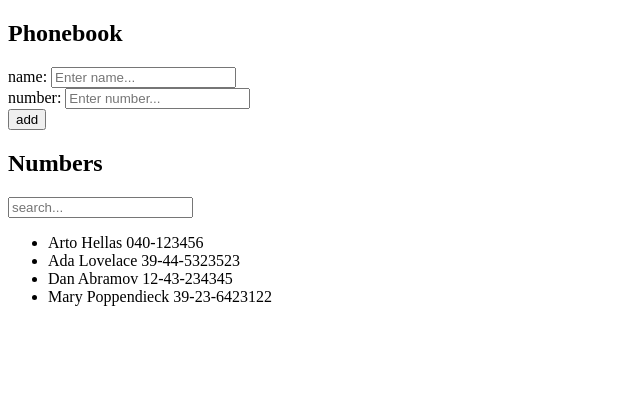
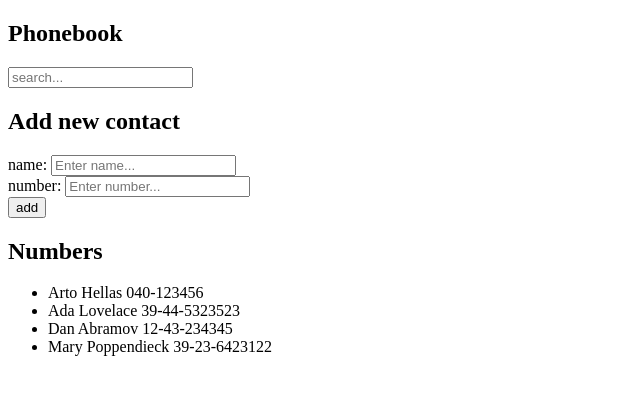
Before and after one commit to Izemmmm/fullstack-course, a React (Vite) app in the folder part2/phoneBook/: page / in a window 1280 px wide. Shown: the top 394 px of the page, without its empty margins (0-640 px from the left). Built offline with nearby package versions, Linux system fonts and the light colour scheme.

Commit message:
2.10: done

```diff
--- a/part2/phoneBook/src/App.jsx
+++ b/part2/phoneBook/src/App.jsx
@@ -1,4 +1,7 @@
 import { useState } from "react";
+import Filter from "./components/Filter";
+import NewContactForm from "./components/NewContactForm";
+import PhoneBook from "./components/PhoneBook";
 
 const App = () => {
   const [persons, setPersons] = useState([
@@ -7,34 +10,11 @@ const App = () => {
     { name: 'Dan Abramov', number: '12-43-234345', id: 3 },
     { name: 'Mary Poppendieck', number: '39-23-6423122', id: 4 }
   ]);
-
-  return (
-    <div>
-      <h2>Phonebook</h2>
-      <NewContactForm persons={persons} setPersons={setPersons} />
-      <h2>Numbers</h2>
-      <PhoneBook persons={persons} />
-    </div>
-  );
-};
-
-function Filter({filter, setFilter}) {
-
-  const handleFilterChange = (event) => {
-    setFilter(event.target.value);
-
-  };
-
-  return (
-    <input placeholder="search..." onChange={handleFilterChange} value={filter} />
-  );
-}
-
-function NewContactForm({persons, setPersons}) {
+  const [filter, setFilter] = useState('');
   const [newName, setNewName] = useState('');
   const [newNumber, setNewNumber] = useState('');
 
-  const handleSubmit = (event) => {
+  const handleNewContactSubmit = (event) => {
     event.preventDefault();
 
     if (!newName || !newNumber) return;
@@ -62,34 +42,24 @@ function NewContactForm({persons, setPersons}) {
     setNewNumber(event.target.value);
   };
 
-  return (
-    <form onSubmit={handleSubmit}>
-      <div>
-        name: <input onChange={handleNameChange} placeholder="Enter name..." value={newName} />
-      </div>
-      <div>
-        number: <input onChange={handleNumberChange} placeholder="Enter number..." value={newNumber} />
-      </div>
-      <div>
-        <button type="submit">add</button>
-      </div>
-    </form>
-  );
-}
+  const handleFilterChange = (event) => {
+    setFilter(event.target.value);
 
-function PhoneBook({persons}) {
-  const [filter, setFilter] = useState('');
+  };
 
   return (
-    <>
-      <Filter filter={filter} setFilter={setFilter} />
-      <ul>
-        {persons.filter(person => person.name.toLowerCase().includes(filter.toLowerCase()) || person.number.includes(filter))
-                .map(person => <li key={person.id}>{person.name} {person.number}</li>)
-        }
-      </ul>
-    </>
+    <div>
+      <h2>Phonebook</h2>
+      <Filter filter={filter} onFilterChange={handleFilterChange} />
+      <NewContactForm onSubmit={handleNewContactSubmit}
+      newName={newName}
+      newNumber={newNumber}
+      onNameChange={handleNameChange}
+      onNumberChange={handleNumberChange} />
+      <h2>Numbers</h2>
+      <PhoneBook persons={persons} filter={filter} />
+    </div>
   );
-}
+};
 
 export default App;
--- /dev/null
+++ b/part2/phoneBook/src/components/Filter.jsx
@@ -0,0 +1,5 @@
+export default function Filter({filter, onFilterChange}) {
+  return (
+    <input placeholder="search..." onChange={onFilterChange} value={filter} />
+  );
+}
--- /dev/null
+++ b/part2/phoneBook/src/components/NewContactForm.jsx
@@ -0,0 +1,16 @@
+export default function NewContactForm({onSubmit, newName, newNumber, onNameChange, onNumberChange}) {
+  return (
+    <form onSubmit={onSubmit}>
+      <h2>Add new contact</h2>
+      <div>
+        name: <input onChange={onNameChange} placeholder="Enter name..." value={newName} />
+      </div>
+      <div>
+        number: <input onChange={onNumberChange} placeholder="Enter number..." value={newNumber} />
+      </div>
+      <div>
+        <button type="submit">add</button>
+      </div>
+    </form>
+  );
+}
--- /dev/null
+++ b/part2/phoneBook/src/components/PhoneBook.jsx
@@ -0,0 +1,9 @@
+export default function PhoneBook({persons, filter}) {
+  return (
+    <ul>
+      {persons.filter(person => person.name.toLowerCase().includes(filter.toLowerCase()) || person.number.includes(filter))
+              .map(person => <li key={person.id}>{person.name} {person.number}</li>)
+      }
+    </ul>
+  );
+}
```
